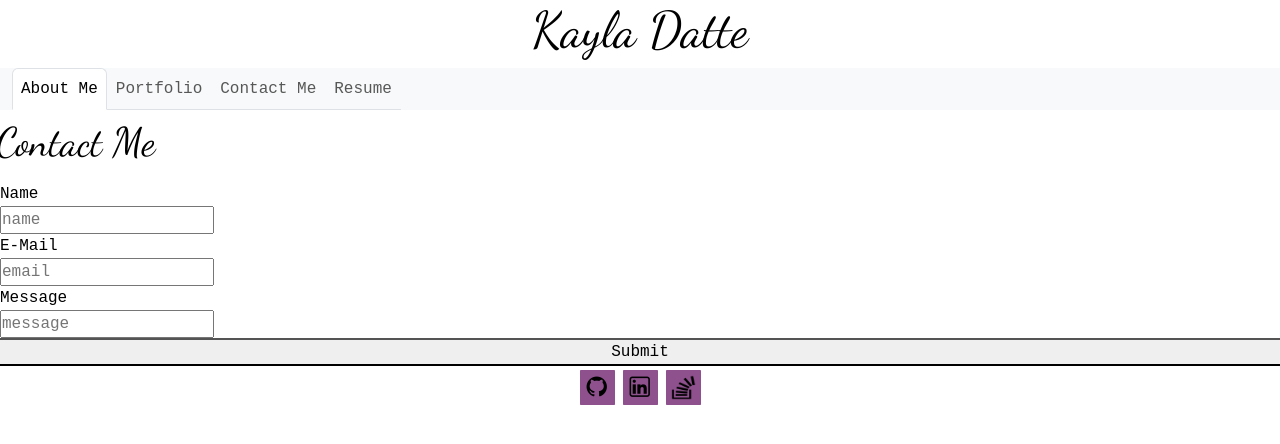
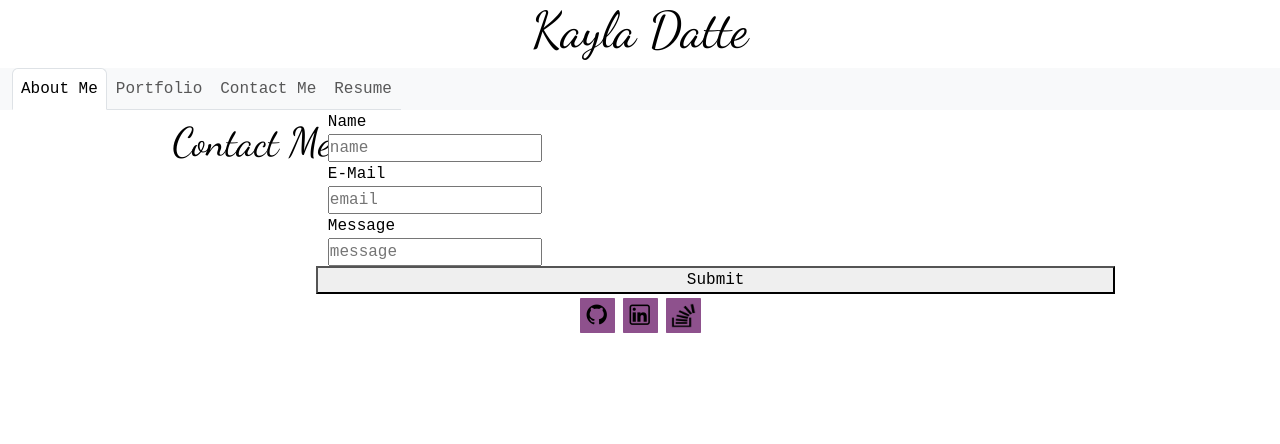
Before and after one commit to kaylaasana/indigo-umbrella-improved, a React (Vite) app: page /contact in a window 1280 px wide. Shown: the top 444 px of the page. Built offline with nearby package versions, Linux system fonts and the light colour scheme; a web font is replaced by a local one.

Commit message:
updated alignment on contact me page

```diff
--- a/src/pages/Contact.jsx
+++ b/src/pages/Contact.jsx
@@ -51,7 +51,7 @@ export default function ContactPage() {
   };
 // returning contact form elements to the page
   return (
-    <div id="contact-component" className="col justify-content-center">
+    <div id="contact-component" className="col d-flex justify-content-center">
       <h2 className="row p-2">Contact Me</h2>
       <form className="row form" onSubmit={handleFormSubmit}>
         <label>
```
